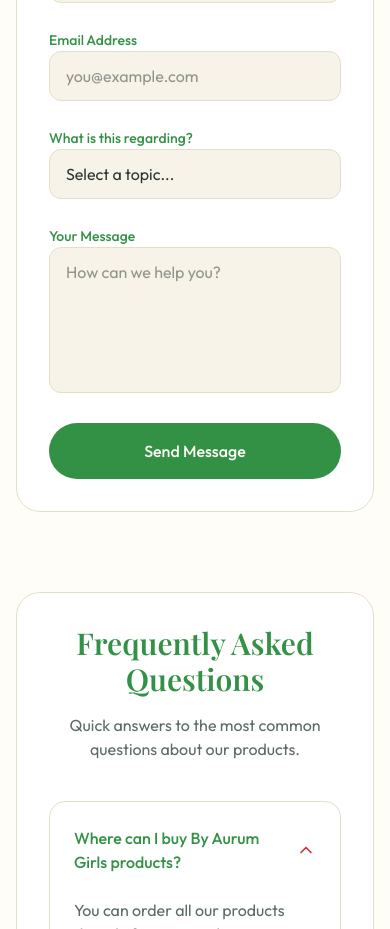
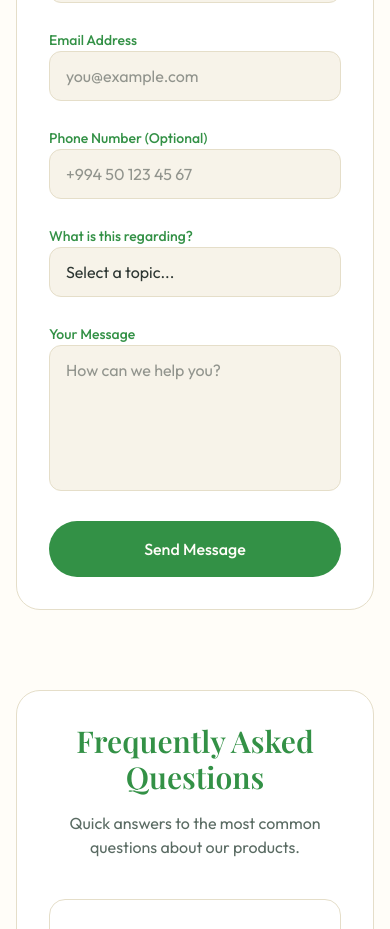
Before and after one commit to aurumgirls/aurumgirls, a Next.js app in the folder frontend/: page /en/contact in a window 390 px wide. Shown: the part 1280-2209 px from the top of the page. Built offline with nearby package versions, Linux system fonts and the light colour scheme; no server answers.

Commit message:
feat: add phone number field to contact form and update email handling

```diff
--- a/frontend/messages/az/contact.json
+++ b/frontend/messages/az/contact.json
@@ -26,6 +26,8 @@
     "namePlaceholder": "Ad Soyad",
     "emailLabel": "E-poçt Ünvanı",
     "emailPlaceholder": "e-poçt@nümunə.com",
+    "phoneLabel": "Telefon Nömrəsi (İstəyə bağlı)",
+    "phonePlaceholder": "+994 50 123 45 67",
     "topicLabel": "Mövzu Nədir?",
     "topicPlaceholder": "Mövzu seçin...",
     "topicGeneral": "Ümumi Sual",
@@ -38,6 +40,7 @@
     "errors": {
       "nameInvalid": "Zəhmət olmasa doğru ad daxil edin (ən azı 2 hərf).",
       "emailInvalid": "Zəhmət olmasa doğru e-poçt ünvanı daxil edin.",
+      "phoneInvalid": "Zəhmət olmasa doğru telefon nömrəsi daxil edin (məs. +994 50 123 45 67).",
       "topicInvalid": "Zəhmət olmasa mövzu seçin.",
       "messageInvalid": "Mesajınız ən azı 10 simvol olmalıdır.",
       "sendFailed": "Mesaj göndərilmədi. Lütfən bir az sonra yenidən cəhd edin."
--- a/frontend/messages/en/contact.json
+++ b/frontend/messages/en/contact.json
@@ -26,6 +26,8 @@
     "namePlaceholder": "Full Name",
     "emailLabel": "Email Address",
     "emailPlaceholder": "you@example.com",
+    "phoneLabel": "Phone Number (Optional)",
+    "phonePlaceholder": "+994 50 123 45 67",
     "topicLabel": "What is this regarding?",
     "topicPlaceholder": "Select a topic...",
     "topicGeneral": "General Inquiry",
@@ -38,6 +40,7 @@
     "errors": {
       "nameInvalid": "Please enter a valid name (at least 2 letters).",
       "emailInvalid": "Please enter a valid email address.",
+      "phoneInvalid": "Please enter a valid phone number (e.g. +994 50 123 45 67).",
       "topicInvalid": "Please select a topic.",
       "messageInvalid": "Your message must be at least 10 characters.",
       "sendFailed": "Failed to send message. Please try again later."
--- a/frontend/src/app/api/contact/route.ts
+++ b/frontend/src/app/api/contact/route.ts
@@ -4,7 +4,7 @@ import nodemailer from 'nodemailer';
 export async function POST(request: Request) {
   try {
     const body = await request.json();
-    const { name, email, topic, message } = body;
+    const { name, email, phone, topic, message } = body;
 
     if (!name || !email || !topic || !message) {
       return NextResponse.json(
@@ -32,17 +32,21 @@ export async function POST(request: Request) {
       },
     });
 
+    const phoneStr = phone ? `Phone: ${phone}\n` : '';
+    const phoneHtml = phone ? `<p style="margin: 12px 0;"><strong>Phone:</strong> <a href="tel:${phone}">${phone}</a></p>` : '';
+
     const mailOptions = {
       from: `"${name} (By Aurum Girls Contact)" <${gmailUser}>`,
       to: 'xelilovafidan61@gmail.com',
       replyTo: email,
       subject: `[Contact Form] ${topic} — ${name}`,
-      text: `Name: ${name}\nEmail: ${email}\nTopic: ${topic}\n\nMessage:\n${message}`,
+      text: `Name: ${name}\nEmail: ${email}\n${phoneStr}Topic: ${topic}\n\nMessage:\n${message}`,
       html: `
         <div style="font-family: sans-serif; padding: 24px; color: #1f2937; max-width: 600px; border: 1px solid #e5e7eb; border-radius: 16px;">
           <h2 style="color: #2E4B3D; margin-top: 0; border-bottom: 2px solid #D96B43; padding-bottom: 12px;">New Contact Inquiry</h2>
           <p style="margin: 12px 0;"><strong>Name:</strong> ${name}</p>
           <p style="margin: 12px 0;"><strong>User Email:</strong> <a href="mailto:${email}">${email}</a></p>
+          ${phoneHtml}
           <p style="margin: 12px 0;"><strong>Topic:</strong> ${topic}</p>
           <hr style="border: none; border-top: 1px solid #e5e7eb; margin: 20px 0;" />
           <p style="margin: 8px 0;"><strong>Message:</strong></p>
--- a/frontend/src/components/contact/ContactForm.tsx
+++ b/frontend/src/components/contact/ContactForm.tsx
@@ -4,19 +4,20 @@ import { useState } from 'react';
 import { Send } from 'lucide-react';
 import { useTranslations } from 'next-intl';
 import { cn } from '@/lib/utils';
-import { isValidName, isValidEmail } from '@/lib/validation';
+import { isValidName, isValidEmail, isValidPhone } from '@/lib/validation';
 import { sendContactEmail } from '@/lib/email';
 
 type FormState = {
   name: string;
   email: string;
+  phone: string;
   topic: string;
   message: string;
 };
 
 type FieldErrors = Partial<Record<keyof FormState, string>>;
 
-const EMPTY_FORM: FormState = { name: '', email: '', topic: '', message: '' };
+const EMPTY_FORM: FormState = { name: '', email: '', phone: '', topic: '', message: '' };
 const MIN_MESSAGE_LENGTH = 10;
 
 export default function ContactForm() {
@@ -37,6 +38,7 @@ export default function ContactForm() {
     const errors: FieldErrors = {};
     if (!isValidName(form.name)) errors.name = t('form.errors.nameInvalid');
     if (!isValidEmail(form.email)) errors.email = t('form.errors.emailInvalid');
+    if (form.phone.trim() !== '' && !isValidPhone(form.phone)) errors.phone = t('form.errors.phoneInvalid');
     if (!form.topic) errors.topic = t('form.errors.topicInvalid');
     if (form.message.trim().length < MIN_MESSAGE_LENGTH) errors.message = t('form.errors.messageInvalid');
     return errors;
@@ -58,6 +60,7 @@ export default function ContactForm() {
       await sendContactEmail({
         name: form.name,
         email: form.email,
+        phone: form.phone.trim() || undefined,
         topic: form.topic,
         message: form.message,
       });
@@ -125,6 +128,19 @@ export default function ContactForm() {
           </div>
 
           <div className="space-y-2">
+            <label htmlFor="phone" className="text-sm font-medium text-forest">{t('form.phoneLabel')}</label>
+            <input
+              type="tel"
+              id="phone"
+              value={form.phone}
+              onChange={updateField('phone')}
+              className={fieldClass('phone')}
+              placeholder={t('form.phonePlaceholder')}
+            />
+            {fieldErrors.phone && <p className="text-terracotta text-xs">{fieldErrors.phone}</p>}
+          </div>
+
+          <div className="space-y-2">
             <label htmlFor="topic" className="text-sm font-medium text-forest">{t('form.topicLabel')}</label>
             <select
               id="topic"
--- a/frontend/src/lib/email.ts
+++ b/frontend/src/lib/email.ts
@@ -43,6 +43,7 @@ export function sendOrderConfirmationEmail(input: OrderConfirmationInput): void
 export type ContactEmailInput = {
   name: string;
   email: string;
+  phone?: string;
   topic: string;
   message: string;
 };
```
